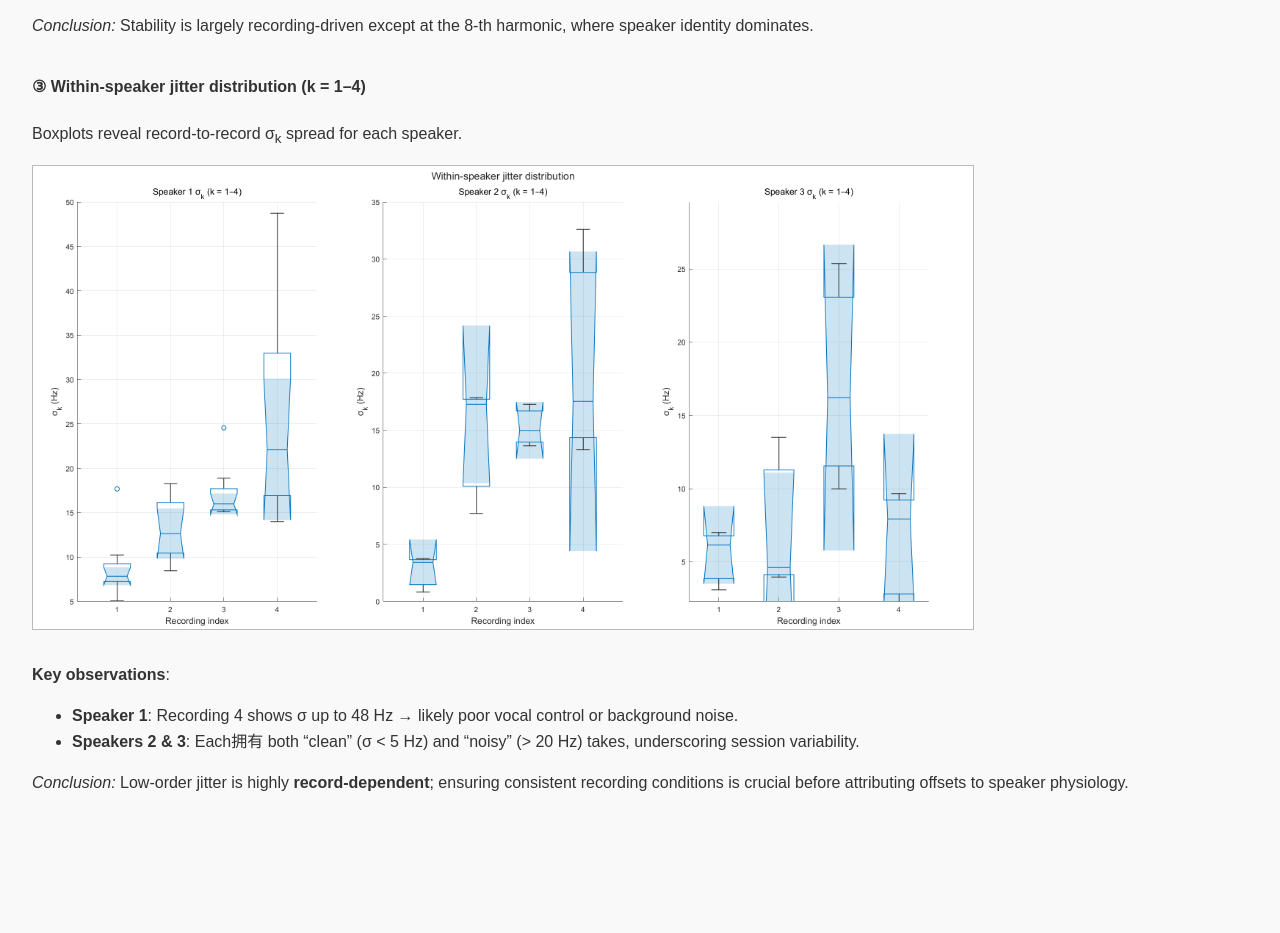
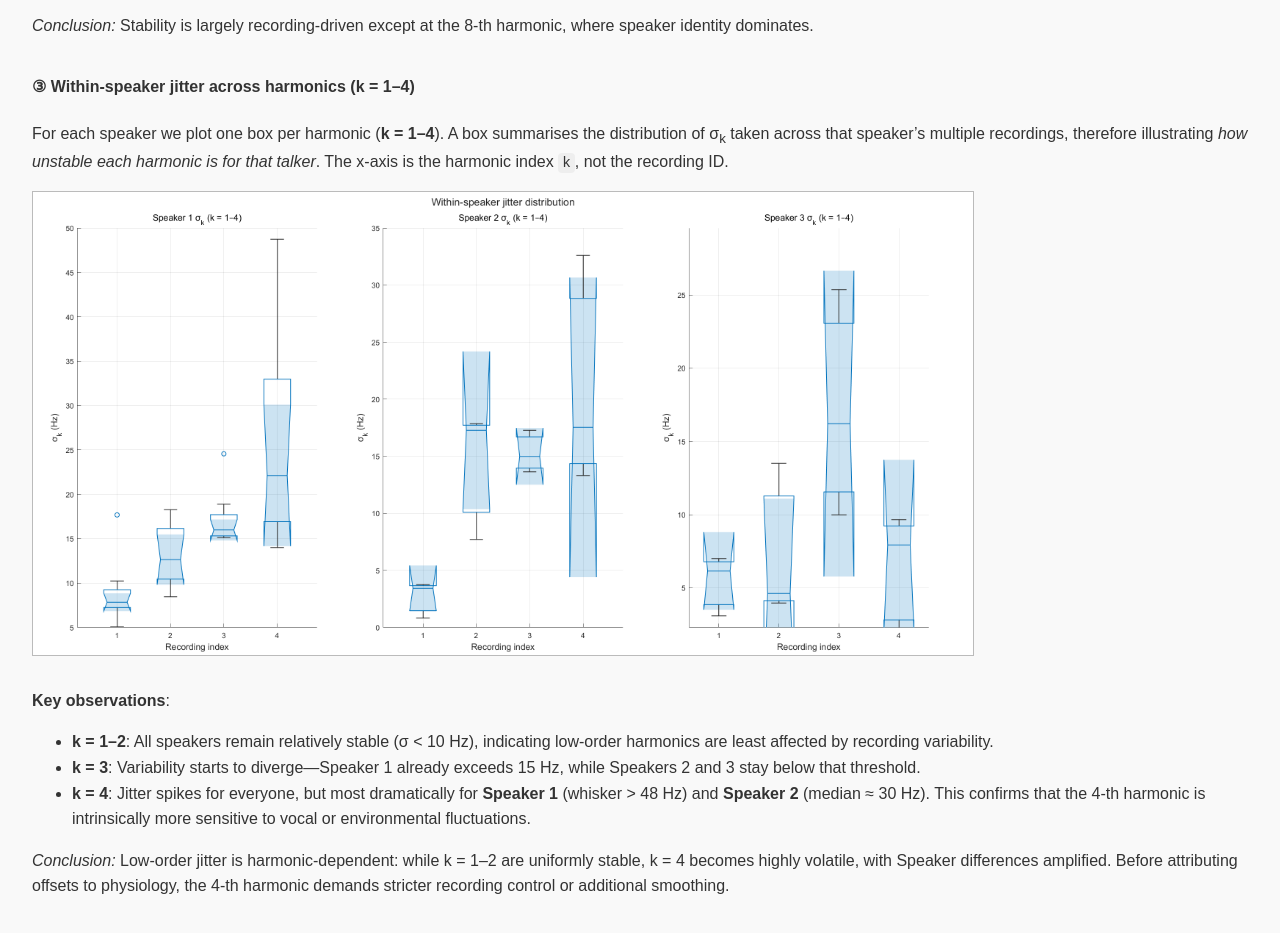
Before and after one commit to Infinitese/spectral-analysis-web, a plain HTML site: page index.html in a window 1280 px wide. Shown: the part 9562-10495 px from the top of the page. Before the commit the page ends 10393 px from the top, so only its background shows below. Drawn offline with Linux system fonts and the light colour scheme.

Commit message:
Update index.html

```diff
--- a/index.html
+++ b/index.html
@@ -506,26 +506,43 @@ k   μ̄_k    SD_rec_mean   SD_spk
 
 <!-- ──────────────────────────────────────────────────────────────────── -->
 <section class="section">
-  <h4>③ Within-speaker jitter distribution (k = 1–4)</h4>
+  <h4>③  Within-speaker jitter across harmonics (k = 1–4)</h4>
   <p>
-    Boxplots reveal record-to-record σ<sub>k</sub> spread for each speaker.
+    For each speaker we plot one box per harmonic (<strong>k = 1–4</strong>).
+    A box summarises the distribution of σ<sub>k</sub> taken across that
+    speaker’s multiple recordings, therefore illustrating <em>how unstable
+    each harmonic is for that talker</em>.
+    The x-axis is the harmonic index <code>k</code>, not the recording ID.
   </p>
 
   <img src="3speakers boxchart.png"
-       alt="Boxplots of σ_k (k=1–4) per recording, per speaker"
+       alt="Boxplots of σ_k (k=1–4) per speaker"
        style="max-width: 940px; border: 1px solid #bbb; margin-bottom: 1rem;" />
 
   <p><strong>Key observations</strong>:</p>
   <ul>
-    <li><b>Speaker 1</b>: Recording 4 shows σ up to 48 Hz → likely poor
-        vocal control or background noise.</li>
-    <li><b>Speakers 2 & 3</b>: Each拥有 both “clean” (σ &lt; 5 Hz) and
-        “noisy” (> 20 Hz) takes, underscoring session variability.</li>
+    <li><b>k = 1–2</b>: All speakers remain relatively stable
+        (σ&nbsp;&lt;&nbsp;10 Hz), indicating low-order harmonics are least
+        affected by recording variability.</li>
+
+    <li><b>k = 3</b>: Variability starts to diverge—Speaker 1 already exceeds
+        15 Hz, while Speakers 2&nbsp;and 3 stay below that threshold.</li>
+
+    <li><b>k = 4</b>: Jitter spikes for everyone, but most dramatically
+        for <b>Speaker 1</b> (whisker&nbsp;&gt;&nbsp;48 Hz) and
+        <b>Speaker 2</b> (median&nbsp;≈ 30 Hz).  This confirms that the 4-th
+        harmonic is intrinsically more sensitive to vocal or environmental
+        fluctuations.</li>
   </ul>
-  <p><em>Conclusion:</em> Low-order jitter is highly <b>record-dependent</b>;
-  ensuring consistent recording conditions is crucial before attributing
-  offsets to speaker physiology.</p>
+
+  <p>
+    <em>Conclusion:</em> Low-order jitter is harmonic-dependent: while
+    k = 1–2 are uniformly stable, k = 4 becomes highly volatile, with Speaker
+    differences amplified.  Before attributing offsets to physiology, the
+    4-th harmonic demands stricter recording control or additional smoothing.
+  </p>
 </section>
+
 
 
 </body>
```
